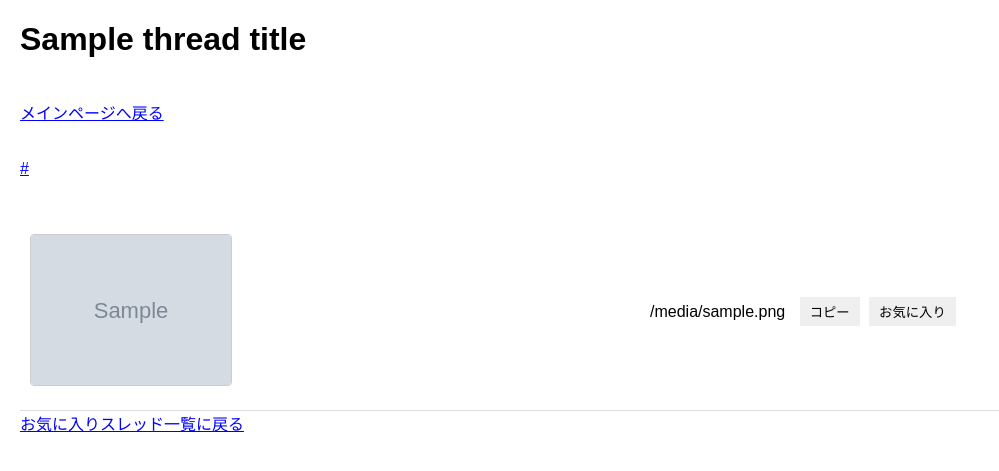
After one commit to channkenn/animan_image, a Flask app: template templates/view_thread.html in a window 1280 px wide. The commit adds this page. Shown: the top 471 px of the page, without its empty margins (0-999 px from the left). Run offline with Flask 3, Linux system fonts and the light colour scheme; the template is opened without the code that fills it: most values are stand-ins (such as "Sample title", 1, 10 or a date in 2020); grey boxes marked "Sample" are stand-in pictures.

Commit message:
お気に入りスレッドを取得、一覧表示、個別の画像＋URL表示機能ついか

```diff
--- a/app.py
+++ b/app.py
@@ -59,6 +59,8 @@ def favorites():
     </head>
     <body>
         <h1>お気に入り一覧</h1>
+        <a href="/" style="margin-top: 20px; display: inline-block;">メインページへ戻る</a>
+
         <div id="favorites-container" class="table-container"></div>
         <script>
             // お気に入りを読み込む関数
@@ -99,7 +101,38 @@ def favorites():
     </body>
     </html>
     """)
+@app.route("/view-thread", methods=["GET"])
+def view_thread():
+    thread_url = request.args.get("url")
+    if not thread_url:
+        return "URLが提供されていません", 400
 
+    # スレッドの情報を取得
+    thread_title, images = fetch_images_and_title(thread_url)
+
+    return render_template(
+        "view_thread.html",
+        thread_url=thread_url,
+        thread_title=thread_title,
+        images=images,
+    )
+@app.route("/favorite-threads", methods=["GET"])
+def favorite_threads():
+    # フロントエンドでローカルストレージからURLを取得し、表示用に送信
+    return render_template("favorite_threads.html")
+@app.route("/fetch-thread-info", methods=["GET"])
+def fetch_thread_info():
+    thread_url = request.args.get("url")
+    if not thread_url:
+        return {"error": "URLが提供されていません"}, 400
+
+    # スレッド情報を取得
+    thread_title, _ = fetch_images_and_title(thread_url)
+
+    if not thread_title:
+        return {"error": "スレッドタイトルを取得できませんでした"}, 404
+
+    return {"title": thread_title}
 
 if __name__ == "__main__":
     port = int(os.environ.get("PORT", 5000))
--- a/static/js/script.js
+++ b/static/js/script.js
@@ -1,11 +1,30 @@
-// 正しいJavaScriptコード
+//FormからURL取得
+function copyToClipboard(text) {
+    navigator.clipboard.writeText(text).then(() => {
+        alert("URLをコピーしました: " + text);
+    }).catch(err => {
+        alert("コピーに失敗しました: " + err);
+    });
+}
+// 画像をお気に入りに追加
 function addToFavorites(imgSrc, threadUrl) {
     const favorites = JSON.parse(localStorage.getItem("favorites")) || [];
     favorites.push({ img: imgSrc, url: threadUrl });
     localStorage.setItem("favorites", JSON.stringify(favorites));
-    alert("お気に入りに追加しました！");
+    // 追加後にお気に入りスレッド一覧を再表示
+    displayFavoriteThreads();
+    alert("画像がお気に入りに追加されました！");
 }
 
+// スレッドをお気に入りに追加
+function addThreadToFavorites(threadTitle, threadUrl) {
+    const favoriteThreads = JSON.parse(localStorage.getItem("favoriteThreads")) || [];
+    favoriteThreads.push({ title: threadTitle, url: threadUrl });
+    localStorage.setItem("favoriteThreads", JSON.stringify(favoriteThreads));
+    alert("スレッドがお気に入りに追加されました！");
+}
+
+// お気に入り画像の一覧を表示
 function loadFavorites() {
     const favorites = JSON.parse(localStorage.getItem("favorites")) || [];
     const container = document.getElementById("favorites-container");
@@ -24,12 +43,49 @@ function loadFavorites() {
     });
 }
 
+// 画像をお気に入りから削除
 function removeFavorite(imgSrc) {
     let favorites = JSON.parse(localStorage.getItem("favorites")) || [];
     favorites = favorites.filter(fav => fav.img !== imgSrc);
     localStorage.setItem("favorites", JSON.stringify(favorites));
     location.reload(); // ページをリロードして更新
 }
+
+// お気に入りスレッド一覧を表示
+function displayFavoriteThreads() {
+    const favoriteThreads = JSON.parse(localStorage.getItem("favoriteThreads")) || [];
+    const container = document.getElementById("threads-container");
+
+    if (favoriteThreads.length === 0) {
+        container.innerHTML = "<p>お気に入りスレッドがありません。</p>";
+    } else {
+        container.innerHTML = ""; // 既存の内容をクリア
+        favoriteThreads.forEach(thread => {
+            const threadElement = document.createElement("div");
+            threadElement.classList.add("thread-item");
+            threadElement.innerHTML = `
+                <h3>${thread.title}</h3> <!-- スレッドタイトルを追加 -->
+                <a href="${thread.url}" target="_blank">${thread.url}</a>
+                <button onclick="viewThread('${thread.url}')">表示</button>
+                <button onclick="removeThread('${thread.url}')">削除</button>`;
+            container.appendChild(threadElement);
+        });
+    }
+}
+
+// お気に入りスレッドを削除
+function removeThread(url) {
+    const favoriteThreads = JSON.parse(localStorage.getItem("favoriteThreads")) || [];
+    const updatedThreads = favoriteThreads.filter(thread => thread.url !== url);
+    localStorage.setItem("favoriteThreads", JSON.stringify(updatedThreads));
+    displayFavoriteThreads(); // リストを再描画
+}
+
+// お気に入りスレッドを表示
+function viewThread(url) {
+    window.location.href = `/view-thread?url=${encodeURIComponent(url)}`;
+}
+
 // コピー機能
 function copyToClipboard(text) {
     navigator.clipboard.writeText(text).then(() => {
@@ -38,3 +94,20 @@ function copyToClipboard(text) {
         alert("コピーに失敗しました: " + err);
     });
 }
+
+// DOM読み込み後に表示関数を実行
+document.addEventListener("DOMContentLoaded", function() {
+    const addThreadButton = document.getElementById("add-thread-btn");
+    if (addThreadButton) {
+        addThreadButton.addEventListener("click", function() {
+            // ボタンのデータ属性から情報を取得
+            const threadUrl = addThreadButton.getAttribute("data-thread-url");
+            const threadTitle = addThreadButton.getAttribute("data-thread-title");
+
+            // 取得した情報を使用
+            addThreadToFavorites(threadTitle, threadUrl);
+        });
+    }
+    // お気に入りスレッド一覧を表示
+    displayFavoriteThreads();
+});
--- a/static/styles.css
+++ b/static/styles.css
@@ -1,8 +1,22 @@
+/* 基本的なスタイル */
 body {
     font-family: Arial, sans-serif;
     margin: 20px;
 }
 
+a {
+    font-size: 16px;
+    color: blue;
+    text-decoration: underline;
+    margin-bottom: 20px;
+    display: inline-block;
+}
+
+a:hover {
+    color: darkblue;
+}
+
+/* スレッド一覧のテーブル */
 .table-container {
     width: 100%;
 }
@@ -19,6 +33,7 @@ body {
     padding: 10px;
 }
 
+/* 画像のスタイル */
 img {
     max-width: 200px;
     height: auto;
@@ -26,36 +41,34 @@ img {
     border-radius: 4px;     /* 角を丸める */
 }
 
+/* ボタンのスタイル */
+button {
+    padding: 5px 10px;
+    cursor: pointer;
+    margin-right: 5px;
+    border: none;
+}
+
+button:hover {
+    opacity: 0.8;
+}
+
 button.copy-btn {
     margin-left: 10px;
-    padding: 5px 10px;
-    cursor: pointer;
 }
 
+.remove-btn {
+    background-color: red;
+    color: white;
+}
+
+.remove-btn:hover {
+    background-color: darkred;
+}
+
+/* モバイル対応 */
 @media (max-width: 600px) {
     .row {
         flex-direction: column; /* 画面が狭いときは縦並びにする */
     }
 }
-a {
-    font-size: 16px;
-    color: blue;
-    text-decoration: underline;
-    margin-bottom: 20px;
-    display: inline-block;
-}
-a:hover {
-    color: darkblue;
-}
-.remove-btn {
-    background-color: red;
-    color: white;
-    border: none;
-    padding: 5px 10px;
-    cursor: pointer;
-    margin-top: 10px;
-}
-
-.remove-btn:hover {
-    background-color: darkred;
-}
--- /dev/null
+++ b/templates/view_thread.html
@@ -0,0 +1,32 @@
+<!DOCTYPE html>
+<html lang="ja">
+<head>
+    <meta charset="UTF-8">
+    <meta name="viewport" content="width=device-width, initial-scale=1.0">
+    <link rel="stylesheet" href="{{ url_for('static', filename='styles.css') }}">
+
+    <title>{{ thread_title }}</title>
+</head>
+<body>
+    <h1>{{ thread_title }}</h1>
+    <a href="/" style="margin-top: 20px; display: inline-block;">メインページへ戻る</a>
+
+    <p><a href="{{ thread_url }}" target="_blank">{{ thread_url }}</a></p>
+    <div class="table-container">
+        {% for thumb_url, img_url in images %}
+            <div class="row">
+                <div class="cell">
+                    <img src="{{ thumb_url }}" alt="Image">
+                </div>
+                <div class="cell">
+                    <span>{{ img_url }}</span>
+                    <button class="copy-btn" onclick="copyToClipboard('{{ img_url }}')">コピー</button>
+                    <button onclick="addToFavorites('{{ thumb_url }}', '{{ img_url }}')">お気に入り</button>
+                </div>
+            </div>
+        {% endfor %}
+    </div>
+    <a href="/favorite-threads">お気に入りスレッド一覧に戻る</a>
+<script src="{{ url_for('static', filename='js/script.js') }}"></script>
+</body>
+</html>
```
Also changed, not shown: templates/favorite_threads.html (added, +20 -0 lines), templates/index.html (+17 -19 lines).
